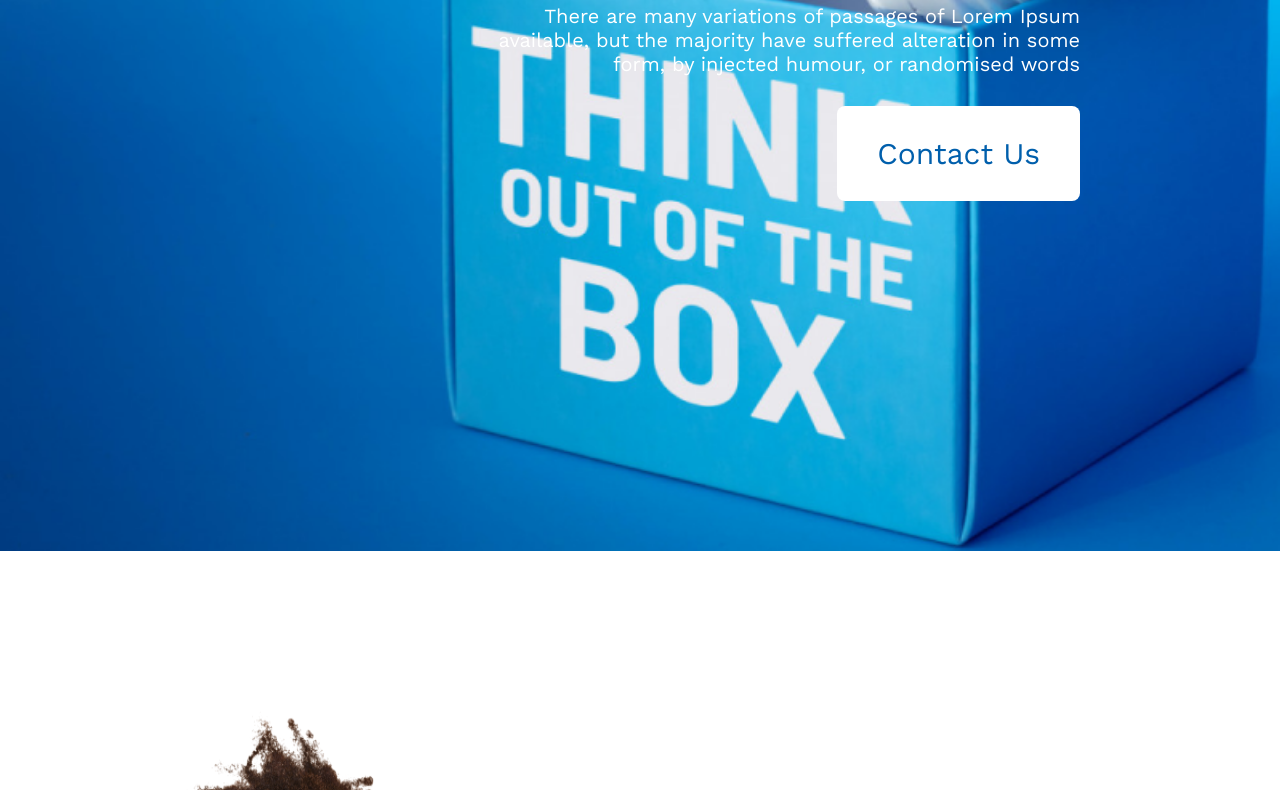
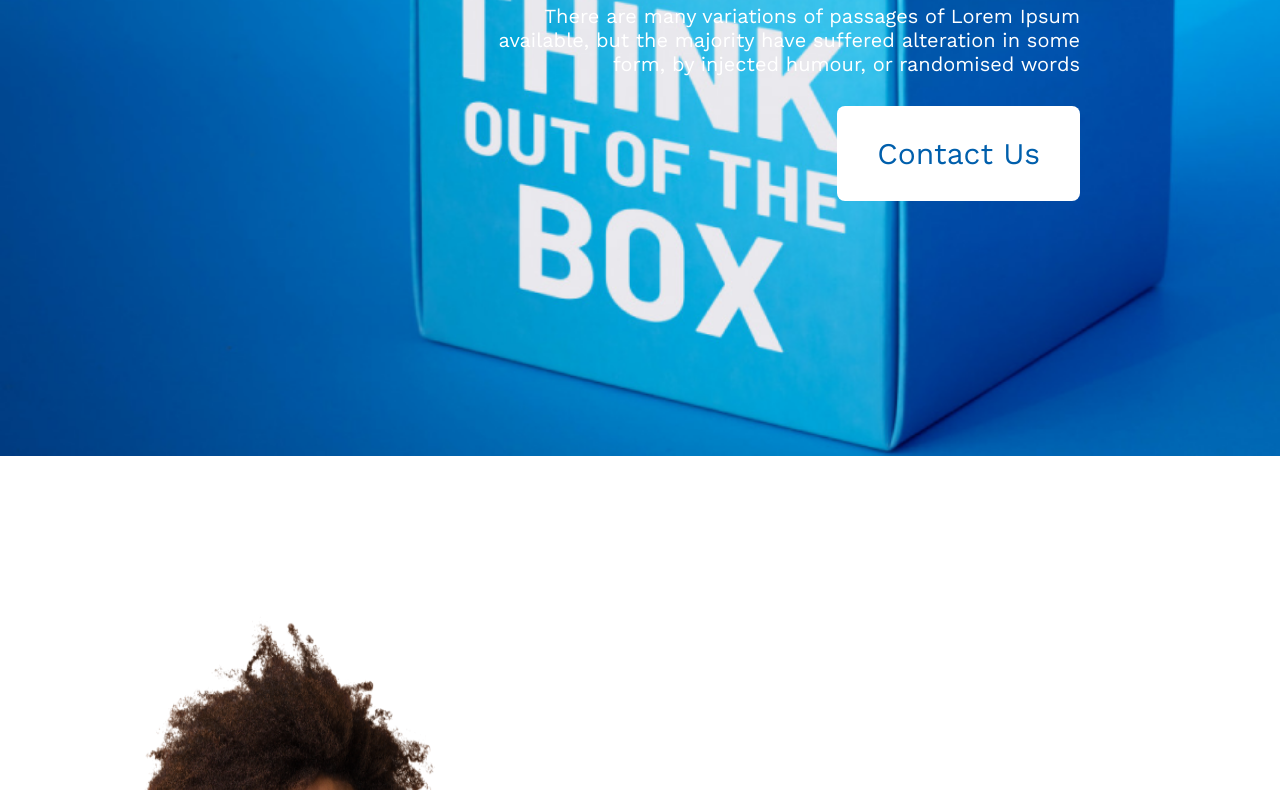
Before and after one commit to mirnaiem/first-assaignment, a plain HTML site: page index.html in a window 1280 px wide. Shown: the part 892-1682 px from the top of the page. Drawn offline with nearby package versions, Linux system fonts and the light colour scheme.

Commit message:
banner reform

```diff
--- a/index.html
+++ b/index.html
@@ -22,6 +22,7 @@
   </nav>
   <!-- banner section -->
  <section class="banner">
+  <div></div>
 
   <div class="banner-container">
    <h2 class="banner-heading">All Thinks Are <br> Possible If You <br> believe</h2>
--- a/styles/style.css
+++ b/styles/style.css
@@ -46,15 +46,17 @@ nav h2 span img{
 /* banner section */
 .banner{
  background-image: url('../images/banner/banner3.png');
+ display: flex;
+ justify-content: space-between;
  background-repeat: no-repeat;
  background-size: cover;
- padding: 350px 0px;
- text-align: right;
- margin-bottom:150px;
- padding-right: 200px;
+ height:1200px;
+ margin-bottom: 150px;
 }
 .banner-container{
-
+ margin-top:500px ;
+ margin-right:200px ;
+ text-align: right;
 }
 .banner-heading{
  font-weight: 700;
@@ -69,9 +71,7 @@ color: #fff;
 margin-bottom: 30px;
 
 }
-.banner-container{
- margin-top: 150px;
-}
+
 
 /* failure section */
 .failure{
```
